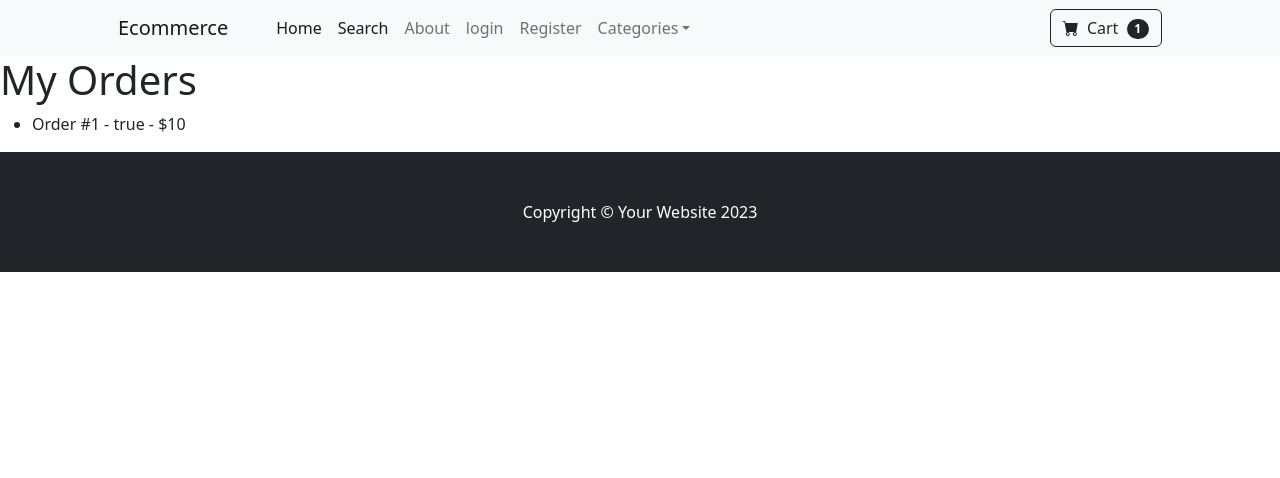
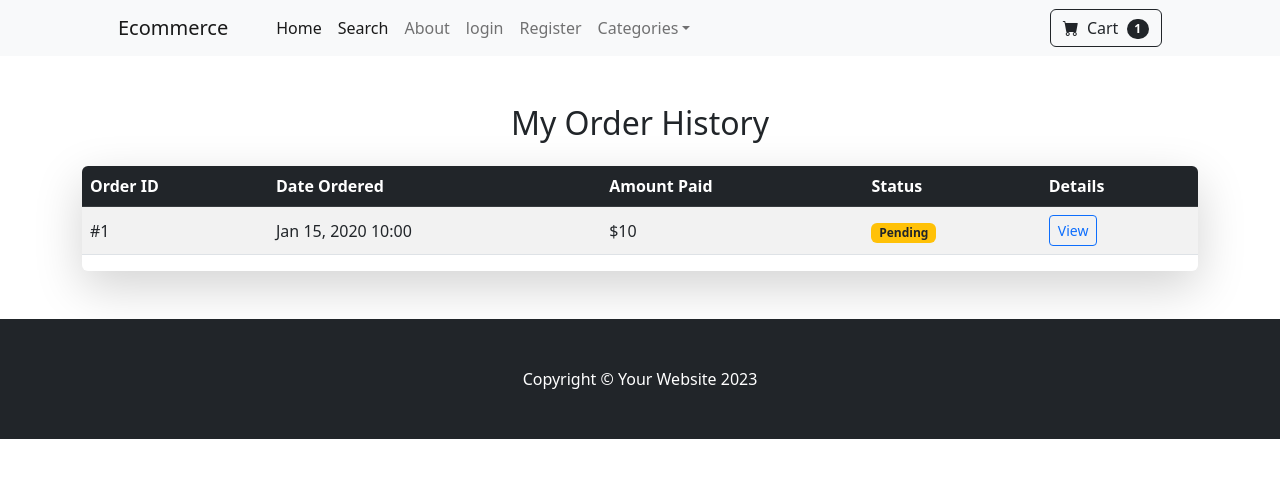
Before and after one commit to Ahmad-Zaf/E-Commerce-Website-with-Django, a Django app: template payment/templates/payment/order_history.html in a window 1280 px wide. Shown: the top 478 px of the page. Run offline with Django 5.2, Linux system fonts and the light colour scheme; the template is opened without the code that fills it: most values are stand-ins (such as "Sample title", 1, 10 or a date in 2020); some libraries are stand-ins or nearby versions.

Commit message:
Update order_history.html

```diff
--- a/payment/templates/payment/order_history.html
+++ b/payment/templates/payment/order_history.html
@@ -1,11 +1,47 @@
 {% extends "base.html" %}
 {% block content %}
-<h1>My Orders</h1>
-<ul>
-  {% for order in orders %}
-    <li>Order #{{ order.id }} - {{ order.status }} - ${{ order.total }}</li>
-  {% empty %}
-    <li>No orders yet.</li>
-  {% endfor %}
-</ul>
+<div class="container py-5">
+    <h2 class="mb-4 text-center">My Order History</h2>
+
+    {% if orders %}
+        <div class="table-responsive shadow-lg rounded">
+            <table class="table table-striped table-hover align-middle">
+                <thead class="table-dark">
+                    <tr>
+                        <th>Order ID</th>
+                        <th>Date Ordered</th>
+                        <th>Amount Paid</th>
+                        <th>Status</th>
+                        <th>Details</th>
+                    </tr>
+                </thead>
+                <tbody>
+                    {% for order in orders %}
+                    <tr>
+                        <td>#{{ order.id }}</td>
+                        <td>{{ order.date_ordered|date:"M d, Y H:i" }}</td>
+                        <td>${{ order.amount_paid }}</td>
+                        <td>
+                            {% if order.shipped %}
+                                <span class="badge bg-success">Shipped</span>
+                            {% else %}
+                                <span class="badge bg-warning text-dark">Pending</span>
+                            {% endif %}
+                        </td>
+                        <td>
+                            <a href="{% url 'orders' order.id %}" class="btn btn-sm btn-outline-primary">
+                                View
+                            </a>
+                        </td>
+                    </tr>
+                    {% endfor %}
+                </tbody>
+            </table>
+        </div>
+    {% else %}
+        <div class="alert alert-info text-center shadow-sm">
+            <p>No orders yet. <a href="{% url 'Store' %}">Start shopping now!</a></p>
+        </div>
+    {% endif %}
+</div>
 {% endblock %}
```
